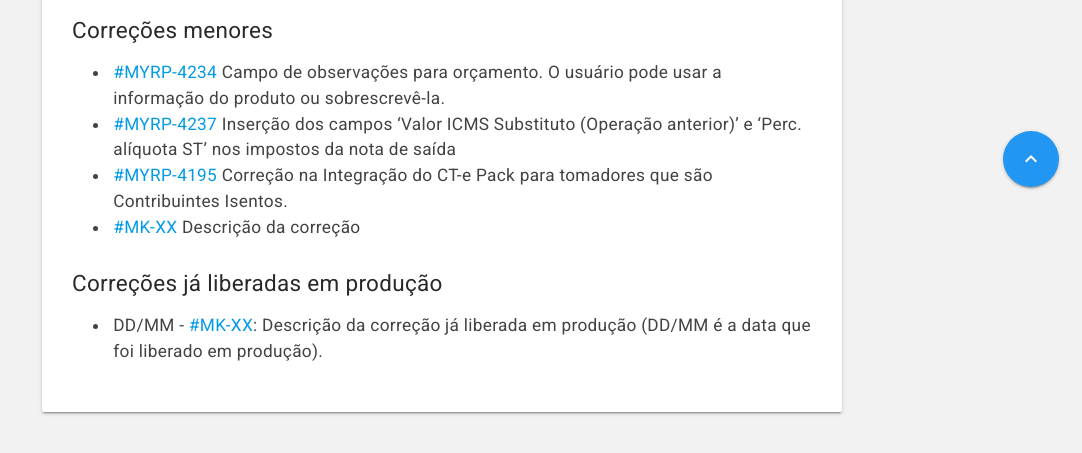
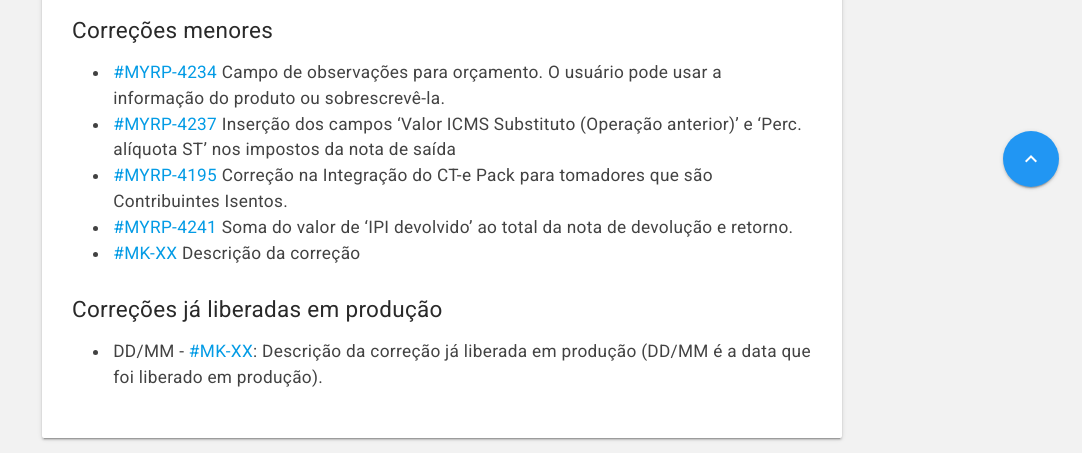
Before and after one commit to myrp-maicon/changelog-myrp, a Jekyll site: the page built from docs/myrp/19.05.02.md, in a window 1280 px wide. Shown: the part 690-1143 px from the top of the page, without its empty margins (198-1280 px from the left). Built offline with Jekyll 4.4.1, drawn with Linux system fonts in a browser that asks for light colours; nearby versions of some CDN libraries; our own code applies the rules of GitHub Pages for plain Markdown files; the repository's description, which GitHub fills in, is left out; before the commit the page ends 1117 px from its top, so only the background shows below that.

Commit message:
Update 19.05.02.md
MYRP-4241: Soma do valor de 'IPI devolvido' ao total da nota de devolução e retorno.

```diff
--- a/docs/myrp/19.05.02.md
+++ b/docs/myrp/19.05.02.md
@@ -10,6 +10,7 @@
 * [#MYRP-4234](https://devmyrp.atlassian.net/browse/MYRP-4234) Campo de observações para orçamento. O usuário pode usar a informação do produto ou sobrescrevê-la.
 * [#MYRP-4237](https://devmyrp.atlassian.net/browse/MYRP-4237) Inserção dos campos 'Valor ICMS Substituto (Operação anterior)' e 'Perc. alíquota ST' nos impostos da nota de saída
 * [#MYRP-4195](https://devmyrp.atlassian.net/browse/MYRP-4195) Correção na Integração do CT-e Pack para tomadores que são Contribuintes Isentos.
+* [#MYRP-4241](https://devmyrp.atlassian.net/browse/MYRP-4241) Soma do valor de 'IPI devolvido' ao total da nota de devolução e retorno.
 * [#MK-XX](https://devmyrp.atlassian.net/browse/MK-XX) Descrição da correção
 
 
```
